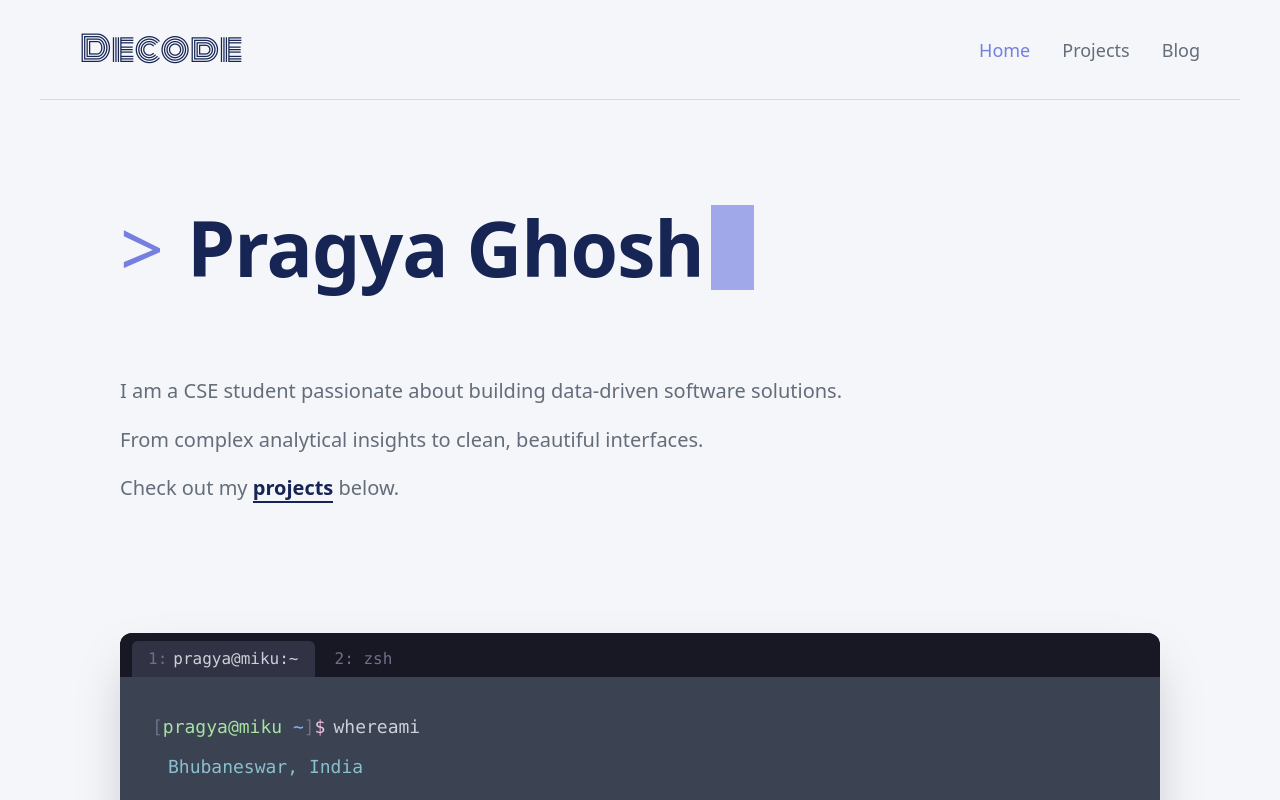
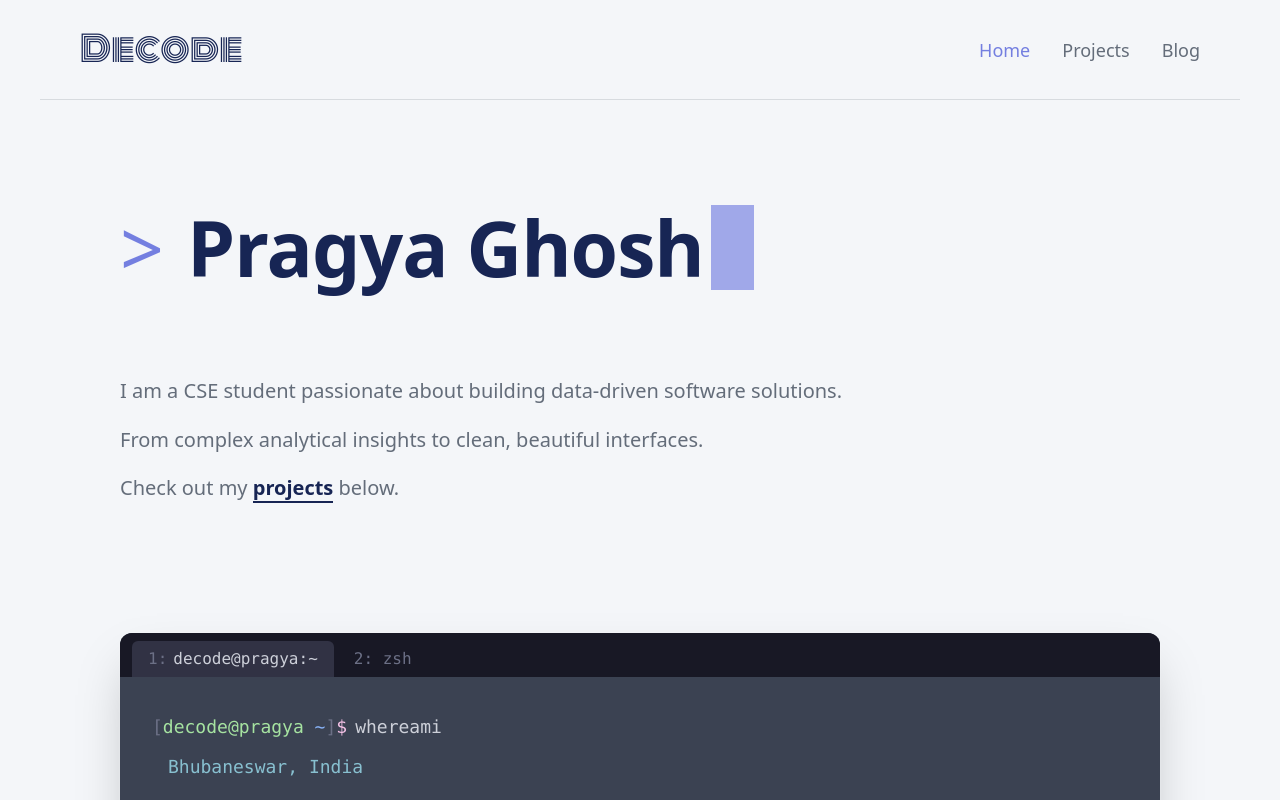
Before and after one commit to Pragya-Ghosh/decode-portfolio, a Next.js app: page / in a window 1280 px wide. Shown: the top 800 px of the page. Built offline with nearby package versions, Linux system fonts and the light colour scheme; no server answers.

Commit message:
changed terminal prompt username

```diff
--- a/src/data/terminal.ts
+++ b/src/data/terminal.ts
@@ -1,9 +1,9 @@
 import { TerminalLine } from '@/types/terminal';
 
-export const terminalUser = 'pragya';
-export const terminalHost = 'miku';
+export const terminalUser = 'decode';
+export const terminalHost = 'pragya';
 export const terminalPath = '~';
-export const terminalTitle = 'pragya@miku:~';
+export const terminalTitle = 'decode@pragya:~';
 
 export const terminalLines: TerminalLine[] = [
   {
```
